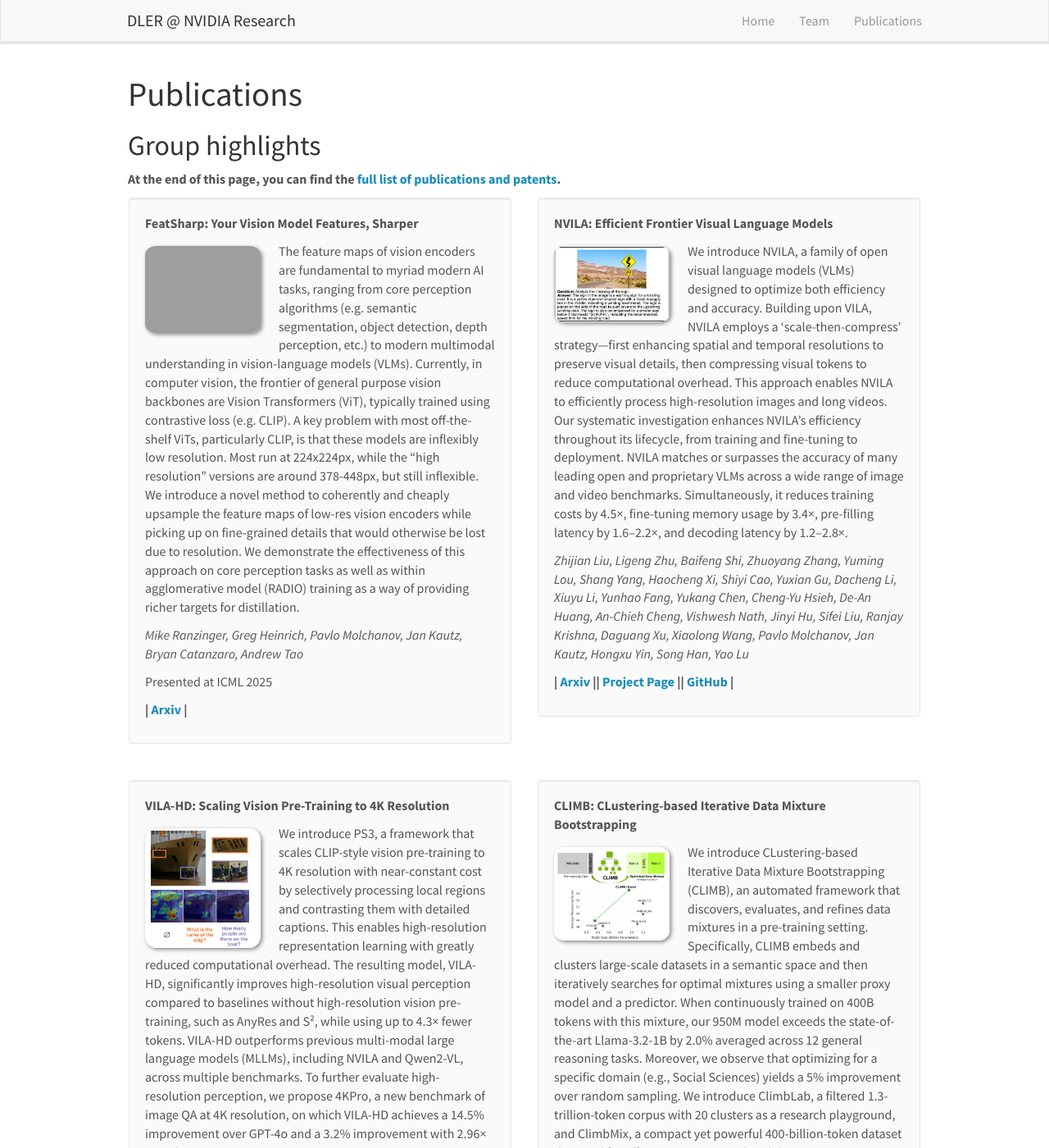
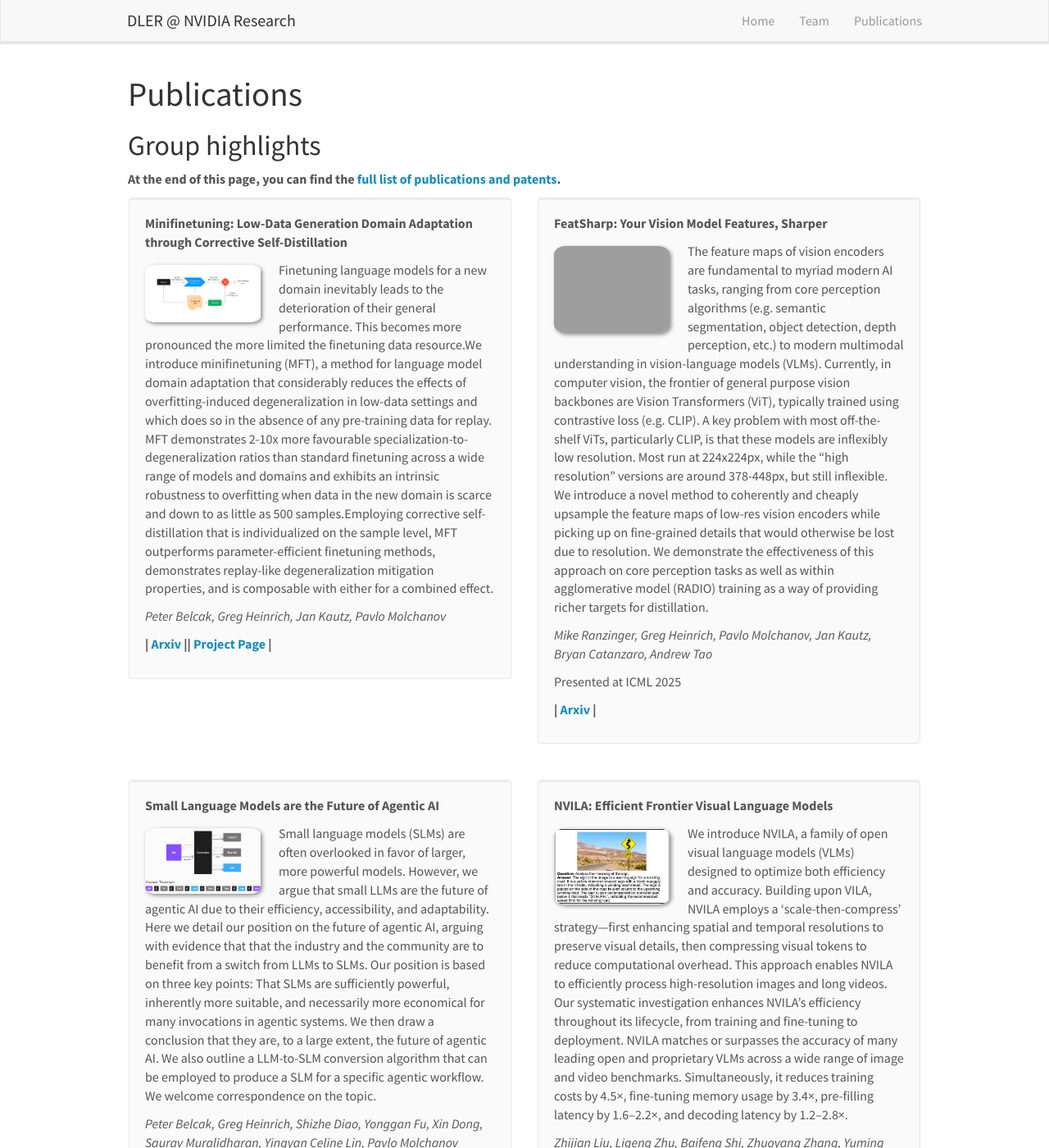
Before and after one commit to nv-dler/nv-dler.github.io, a Jekyll site: the page built from _pages/publications.md, in a window 1280 px wide and 1400 px high. Shown: the whole window at 82% size. Built offline with Jekyll 4.4.1, drawn with Linux system fonts in a browser that asks for light colours; nearby versions of some CDN libraries; some of the changed text lies outside the part shown.

Commit message:
Update 07/05/2025

```diff
--- a/_data/publist.yml
+++ b/_data/publist.yml
@@ -1,3 +1,14 @@
+- title: "Minifinetuning: Low-Data Generation Domain Adaptation through Corrective Self-Distillation"
+  description: "Finetuning language models for a new domain inevitably leads to the deterioration of their general performance. This becomes more pronounced the more limited the finetuning data resource.We introduce minifinetuning (MFT), a method for language model domain adaptation that considerably reduces the effects of overfitting-induced degeneralization in low-data settings and which does so in the absence of any pre-training data for replay. MFT demonstrates 2-10x more favourable specialization-to-degeneralization ratios than standard finetuning across a wide range of models and domains and exhibits an intrinsic robustness to overfitting when data in the new domain is scarce and down to as little as 500 samples.Employing corrective self-distillation that is individualized on the sample level, MFT outperforms parameter-efficient finetuning methods, demonstrates replay-like degeneralization mitigation properties, and is composable with either for a combined effect."
+  authors: Peter Belcak, Greg Heinrich, Jan Kautz, Pavlo Molchanov
+  image: mft.png
+  linklist:
+    - url: https://arxiv.org/abs/2506.15702
+      display: Arxiv
+    - url: https://research.nvidia.com/labs/lpr/mft
+      display: Project Page
+  highlight: 1
+
 - title: "FeatSharp: Your Vision Model Features, Sharper"
   description: The feature maps of vision encoders are fundamental to myriad modern AI tasks, ranging from core perception algorithms (e.g. semantic segmentation, object detection, depth perception, etc.) to modern multimodal understanding in vision-language models (VLMs). Currently, in computer vision, the frontier of general purpose vision backbones are Vision Transformers (ViT), typically trained using contrastive loss (e.g. CLIP). A key problem with most off-the-shelf ViTs, particularly CLIP, is that these models are inflexibly low resolution. Most run at 224x224px, while the "high resolution" versions are around 378-448px, but still inflexible. We introduce a novel method to coherently and cheaply upsample the feature maps of low-res vision encoders while picking up on fine-grained details that would otherwise be lost due to resolution. We demonstrate the effectiveness of this approach on core perception tasks as well as within agglomerative model (RADIO) training as a way of providing richer targets for distillation.
   authors: Mike Ranzinger, Greg Heinrich, Pavlo Molchanov, Jan Kautz, Bryan Catanzaro, Andrew Tao
@@ -6,6 +17,17 @@
   linklist:
     - url: https://arxiv.org/abs/2502.16025
       display: Arxiv
+  highlight: 1
+
+- title: "Small Language Models are the Future of Agentic AI"
+  description: "Small language models (SLMs) are often overlooked in favor of larger, more powerful models. However, we argue that small LLMs are the future of agentic AI due to their efficiency, accessibility, and adaptability. Here we detail our position on the future of agentic AI, arguing with evidence that that the industry and the community are to benefit from a switch from LLMs to SLMs. Our position is based on three key points: That SLMs are sufficiently powerful, inherently more suitable, and necessarily more economical for many invocations in agentic systems. We then draw a conclusion that they are, to a large extent, the future of agentic AI. We also outline a LLM-to-SLM conversion algorithm that can be employed to produce a SLM for a specific agentic workflow. We welcome correspondence on the topic."
+  authors: Peter Belcak, Greg Heinrich, Shizhe Diao, Yonggan Fu, Xin Dong, Saurav Muralidharan, Yingyan Celine Lin, Pavlo Molchanov
+  image: slm_agents2.png
+  linklist:
+    - url: https://arxiv.org/abs/2506.02153
+      display: Arxiv
+    - url: https://research.nvidia.com/labs/lpr/slm-agents/
+      display: Project/Correspondence Page
   highlight: 1
 
 - title: "VILA-M3: Enhancing Vision-Language Models with Medical Expert Knowledge"
```
Also changed, not shown: images/pubpic/mft.png (added), images/pubpic/slm_agents2.png (added), 1 other file.
